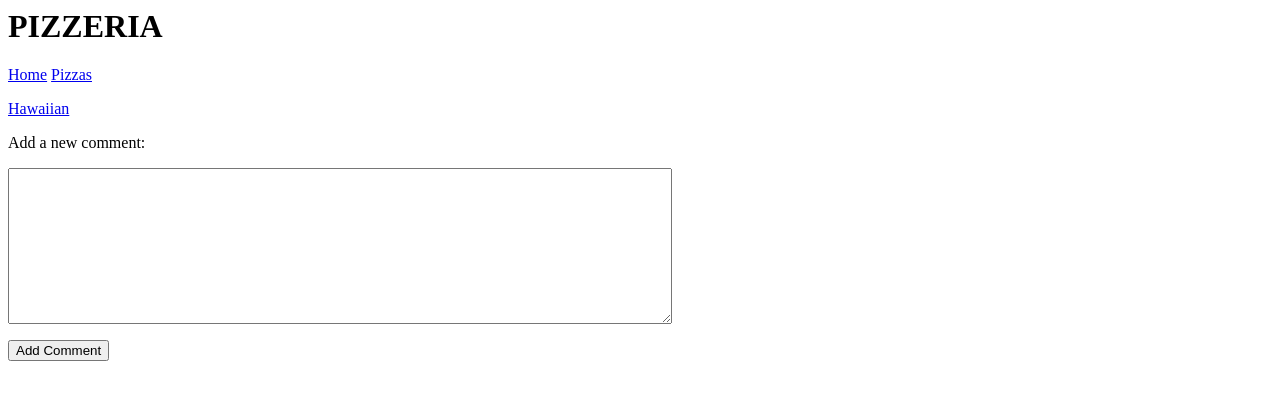
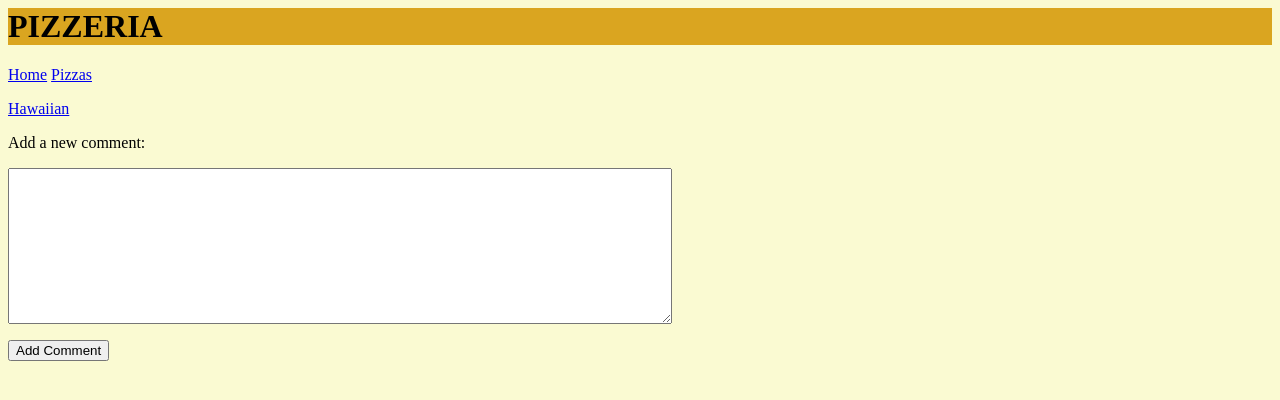
Before and after one commit to bryanhand1/Pizzeria, a Django app: page /new_comment/1/ in a window 1280 px wide. Shown: the top 400 px of the page. Run offline with Django 3.2, Linux system fonts and the light colour scheme; data comes from the database, SQL or seed files in the repository.

Commit message:
Added background colors

```diff
--- a/pizzas/templates/pizzas/base.html
+++ b/pizzas/templates/pizzas/base.html
@@ -1,4 +1,8 @@
-<h1>PIZZERIA</h1>
+<body style='background-color: lightgoldenrodyellow;'>
+
+</body>
+
+<h1 style='background-color: goldenrod;'>PIZZERIA</h1>
 
 <p>
     <a href="{% url 'pizzas:index' %}">Home</a>
```
